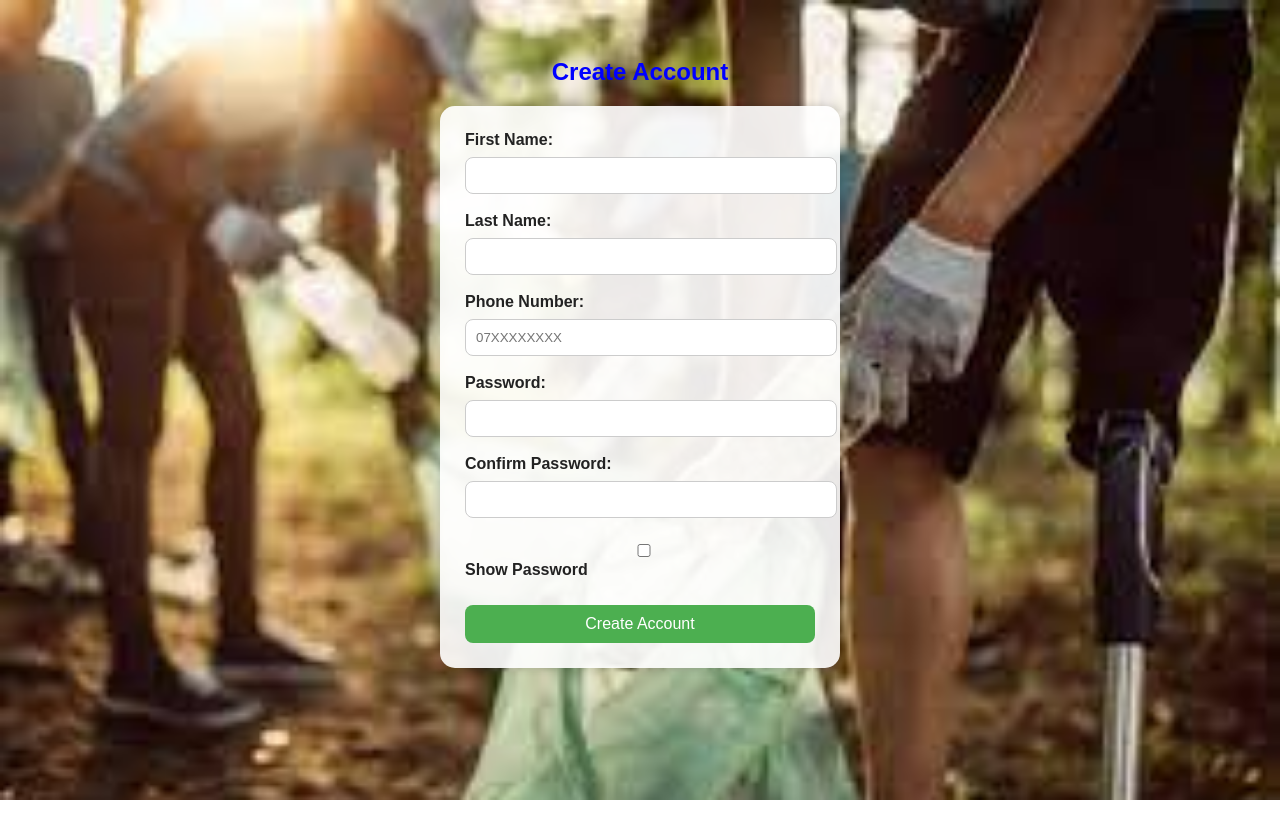
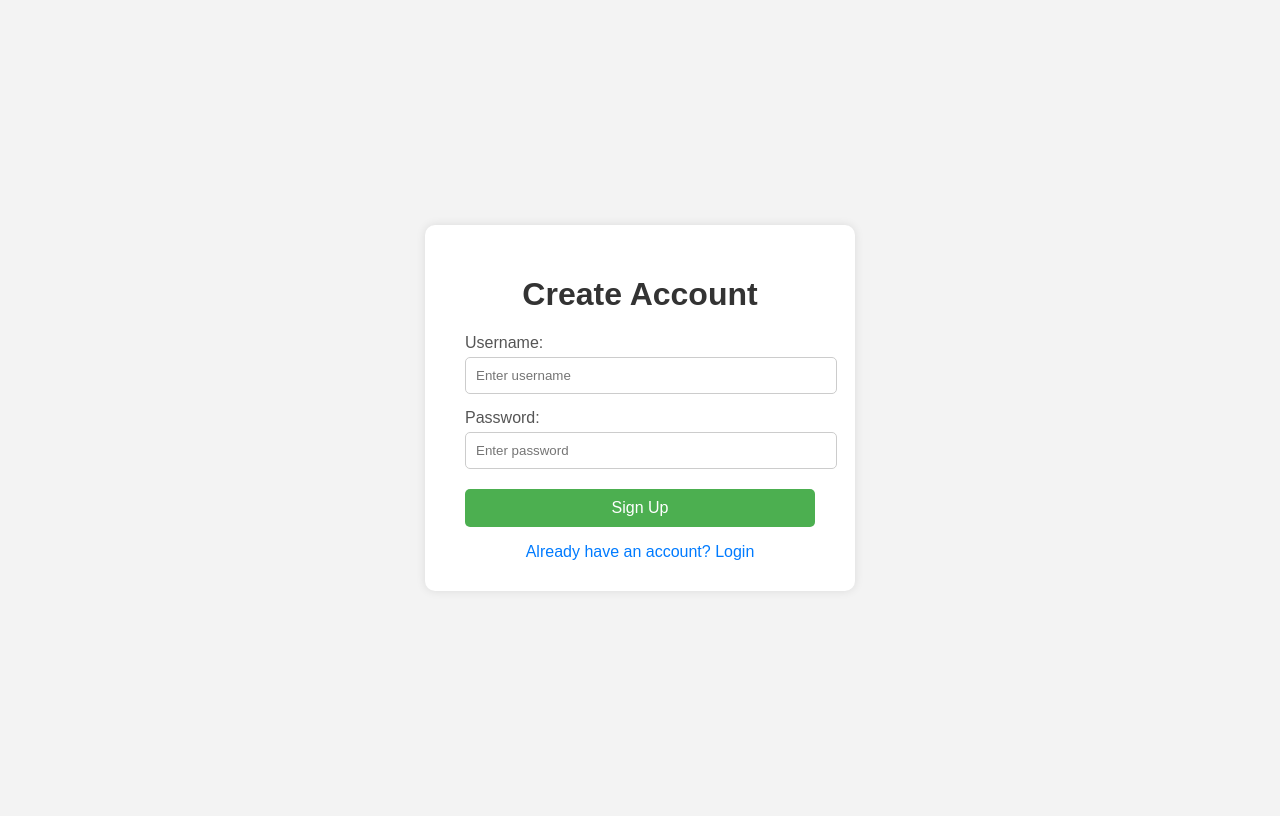
Before and after one commit to Boaz001-ops/boaz-ddb, a website: page sign-up.html in a window 1280 px wide. Drawn offline with Linux system fonts and the light colour scheme.

Commit message:
Updated signup page to connect with backend

```diff
--- a/sign-up.html
+++ b/sign-up.html
@@ -1,110 +1,118 @@
 <!DOCTYPE html>
-<html>
+<html lang="en">
 <head>
-  <title>Create Account</title>
+  <meta charset="UTF-8" />
+  <meta name="viewport" content="width=device-width, initial-scale=1.0" />
+  <title>Sign Up</title>
   <style>
     body {
-      background-image: url("pictures/images.jpg");
-      background-size: cover;
-      background-repeat: no-repeat;
       font-family: Arial, sans-serif;
-      color: #222;
-      font-weight: bold;
-      padding: 30px;
+      background: #f3f3f3;
+      display: flex;
+      justify-content: center;
+      align-items: center;
+      height: 100vh;
     }
 
-    form {
-      background-color: rgba(255, 255, 255, 0.9);
-      border-radius: 15px;
-      padding: 25px;
+    .container {
+      background: white;
+      padding: 30px 40px;
+      border-radius: 10px;
+      box-shadow: 0 0 10px rgba(0,0,0,0.1);
       width: 350px;
-      margin: auto;
-      box-shadow: 0 0 10px rgba(0,0,0,0.2);
     }
 
-    input, button {
+    h1 {
+      text-align: center;
+      color: #333;
+    }
+
+    label {
+      display: block;
+      margin-top: 15px;
+      color: #555;
+    }
+
+    input {
       width: 100%;
       padding: 10px;
-      margin-top: 8px;
-      border-radius: 8px;
+      margin-top: 5px;
       border: 1px solid #ccc;
+      border-radius: 5px;
     }
 
     button {
+      width: 100%;
+      padding: 10px;
+      margin-top: 20px;
       background-color: #4CAF50;
       color: white;
+      border: none;
+      border-radius: 5px;
+      cursor: pointer;
       font-size: 16px;
-      cursor: pointer;
-      border: none;
     }
 
     button:hover {
       background-color: #45a049;
     }
+
+    #response {
+      text-align: center;
+      margin-top: 15px;
+      color: #333;
+    }
+
+    a {
+      display: block;
+      text-align: center;
+      margin-top: 10px;
+      color: #007BFF;
+      text-decoration: none;
+    }
+
+    a:hover {
+      text-decoration: underline;
+    }
   </style>
 </head>
 <body>
-  <h2 style="text-align:center; color:blue;">Create Account</h2>
+  <div class="container">
+    <h1>Create Account</h1>
+    <form id="signupForm">
+      <label for="username">Username:</label>
+      <input type="text" id="username" placeholder="Enter username" required />
 
-  <form id="signupForm">
-    <label>First Name:</label>
-    <input type="text" id="firstName" required><br><br>
+      <label for="password">Password:</label>
+      <input type="password" id="password" placeholder="Enter password" required />
 
-    <label>Last Name:</label>
-    <input type="text" id="lastName" required><br><br>
+      <button type="submit">Sign Up</button>
+    </form>
 
-    <label>Phone Number:</label>
-    <input type="text" id="phone" placeholder="07XXXXXXXX" required><br><br>
+    <p id="response"></p>
 
-    <label>Password:</label>
-    <input type="password" id="password" required minlength="6"><br><br>
-
-    <label>Confirm Password:</label>
-    <input type="password" id="confirmPassword" required><br><br>
-
-    <input type="checkbox" onclick="togglePassword()"> Show Password
-    <br><br>
-
-    <button type="submit">Create Account</button>
-  </form>
+    <a href="log-in.html">Already have an account? Login</a>
+  </div>
 
   <script>
-    // Toggle show/hide password
-    function togglePassword() {
-      const pass = document.getElementById("password");
-      const confirm = document.getElementById("confirmPassword");
-      pass.type = pass.type === "password" ? "text" : "password";
-      confirm.type = confirm.type === "password" ? "text" : "password";
-    }
+    document.getElementById("signupForm").addEventListener("submit", async (e) => {
+      e.preventDefault();
 
-    // Handle signup form submission
-    document.getElementById("signupForm").addEventListener("submit", async function(event) {
-      event.preventDefault();
+      const username = document.getElementById("username").value;
+      const password = document.getElementById("password").value;
 
-      const firstName = document.getElementById("firstName").value.trim();
-      const lastName = document.getElementById("lastName").value.trim();
-      const phone = document.getElementById("phone").value.trim();
-      const password = document.getElementById("password").value;
-      const confirmPassword = document.getElementById("confirmPassword").value;
+      try {
+        const res = await fetch("/signup", {
+          method: "POST",
+          headers: { "Content-Type": "application/json" },
+          body: JSON.stringify({ username, password }),
+        });
 
-      if (password !== confirmPassword) {
-        alert("❌ Passwords do not match!");
-        return;
-      }
-
-      const response = await fetch("http://localhost:3000/signup", {
-        method: "POST",
-        headers: { "Content-Type": "application/json" },
-        body: JSON.stringify({ firstName, lastName, phone, password })
-      });
-
-      const data = await response.json();
-
-      if (data.success) {
-        alert("✅ Account created successfully!");
-        window.location.href = "log-in.html";
-      } else {
-        alert("⚠️ " + data.message);
+        const text = await res.text();
+        document.getElementById("response").innerText = text;
+      } catch (err) {
+        document.getElementById("response").innerText = "⚠️ Error connecting to server.";
+        console.error(err);
       }
     });
   </script>
```
